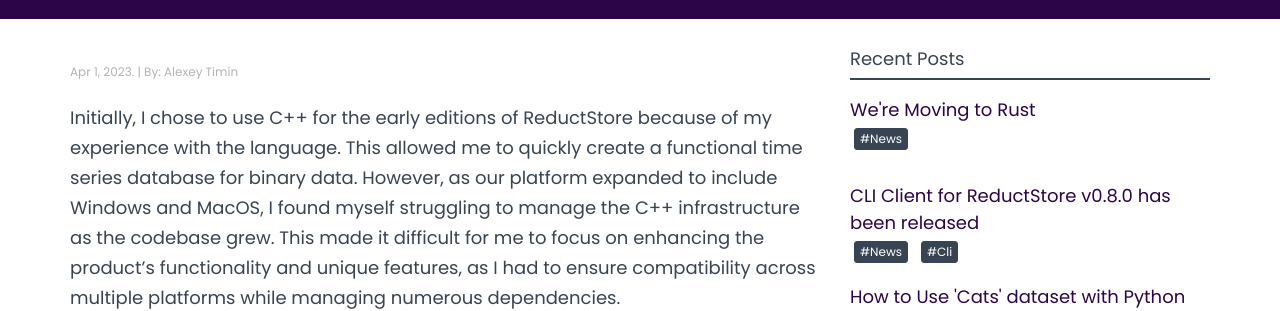
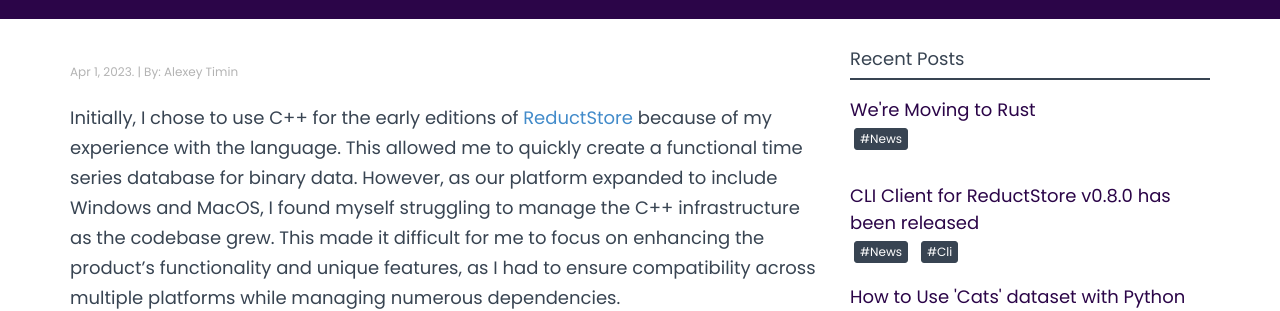
Before and after one commit to reductstore/homepage, a Jekyll site: the page built from _posts/2023-04-01-we-move-to-rust.md, in a window 1280 px wide and 900 px high. Shown: the part 161-472 px from the top of the window. Built offline with Jekyll 4.4.1, drawn with Linux system fonts in a browser that asks for light colours; nearby versions of some CDN libraries; some of the changed lines change nothing that is shown.

Commit message:
add link

```diff
--- a/_posts/2023-04-01-we-move-to-rust.md
+++ b/_posts/2023-04-01-we-move-to-rust.md
@@ -9,7 +9,7 @@
 ---
 
 
-Initially, I chose to use C++ for the early editions of ReductStore because of my experience with the language. This
+Initially, I chose to use C++ for the early editions of [ReductStore](https://www.reduct.store) because of my experience with the language. This
 allowed me to quickly create a functional time series database for binary data. However, as our platform expanded to
 include Windows and MacOS, I found myself struggling to manage the C++ infrastructure as the codebase grew. This made it
 difficult for me to focus on enhancing the product's functionality and unique features, as I had to ensure compatibility
```
